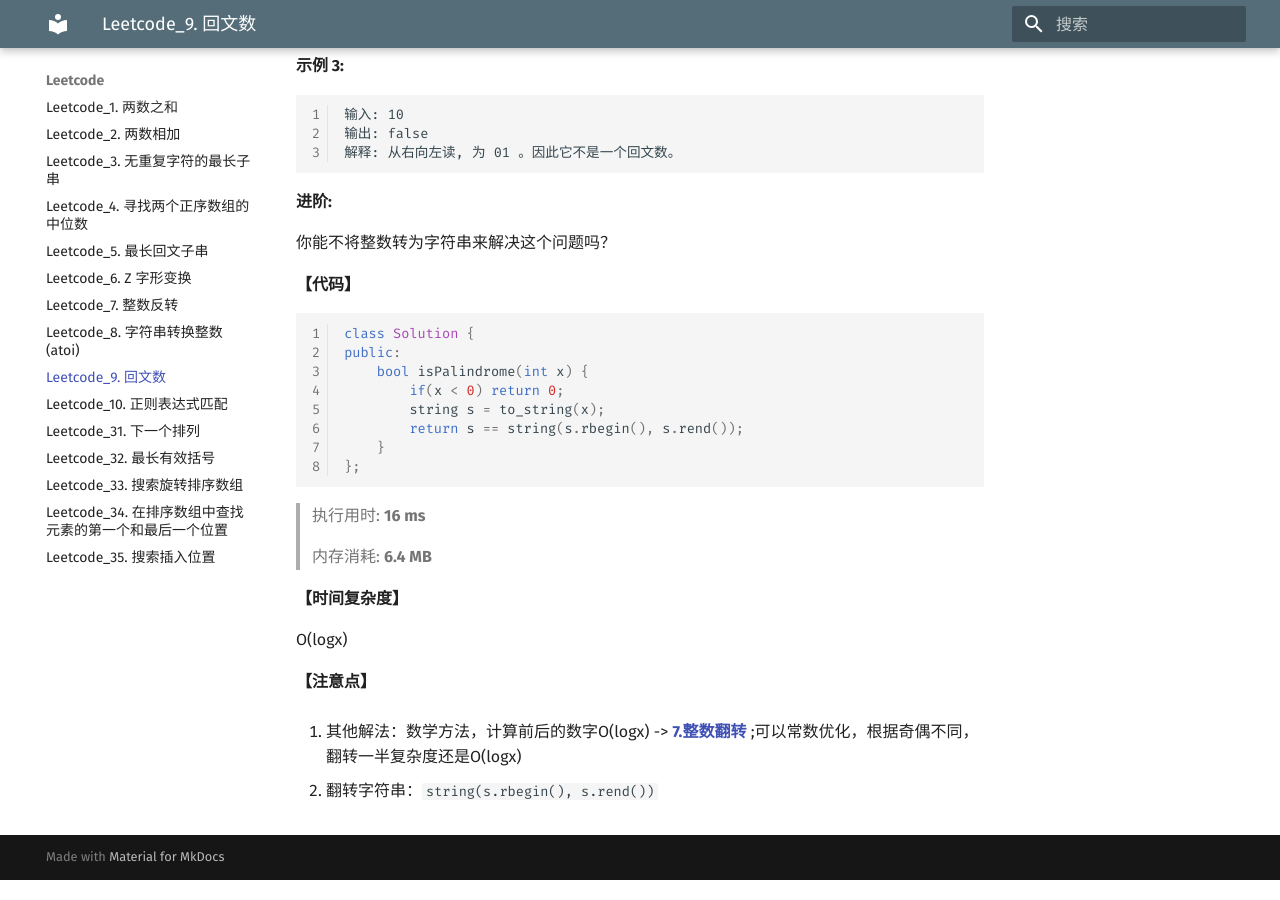
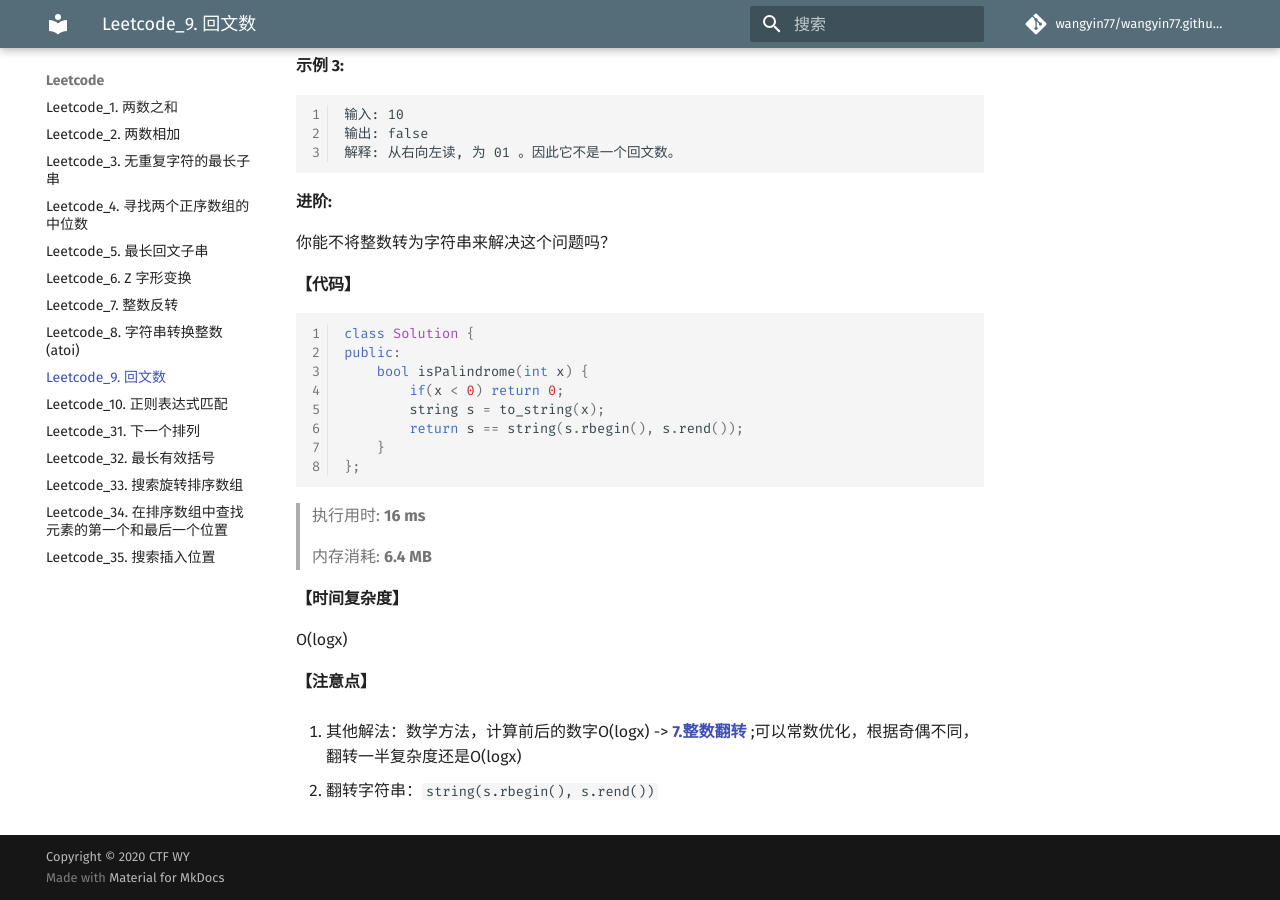
Before and after one commit to wangyin77/wangyin77.github.io, an MkDocs documentation site: the page built from docs/lc/Leetcode_9.md, in a window 1280 px wide and 900 px high, scrolled down 619 px. Built offline with MkDocs 1.6.1 and Material for MkDocs 9.7.7, drawn with Linux system fonts in a browser that asks for light colours; comment, search, counter and statistics services are not loaded.

Commit message:
Update mkdocs.yml

```diff
--- a/mkdocs.yml
+++ b/mkdocs.yml
@@ -3,6 +3,14 @@ site_name: 心水 - wy 笔记
 site_description: wy的个人博客
 site_author: wy
 site_url: https://jlwy.ml
+
+# Repository
+repo_name: 'wangyin77/wangyin77.github.io'
+repo_url: 'https://github.com/wangyin77/wangyin77.github.io'
+edit_uri: 'blob/master/docs/'
+
+# Copyright
+copyright: 'Copyright &copy; 2020 CTF WY'
 
 # Contents
 nav:
@@ -37,12 +45,10 @@ theme:
   palette:
     primary: 'Blue Grey'
     accent: 'Pink'
-  include_search_page: false
+  include_search_page: true
   search_index_only: false
 
   features:
-#    tabs: true
-#    - tabs
     - navigation.tabs
   font:
     text: 'Fira Sans'
@@ -56,7 +62,7 @@ markdown_extensions:
   - admonition
   - codehilite:
       guess_lang: false
-      linenums: true
+      linenums: false
   - def_list
   - footnotes
   - meta
```
